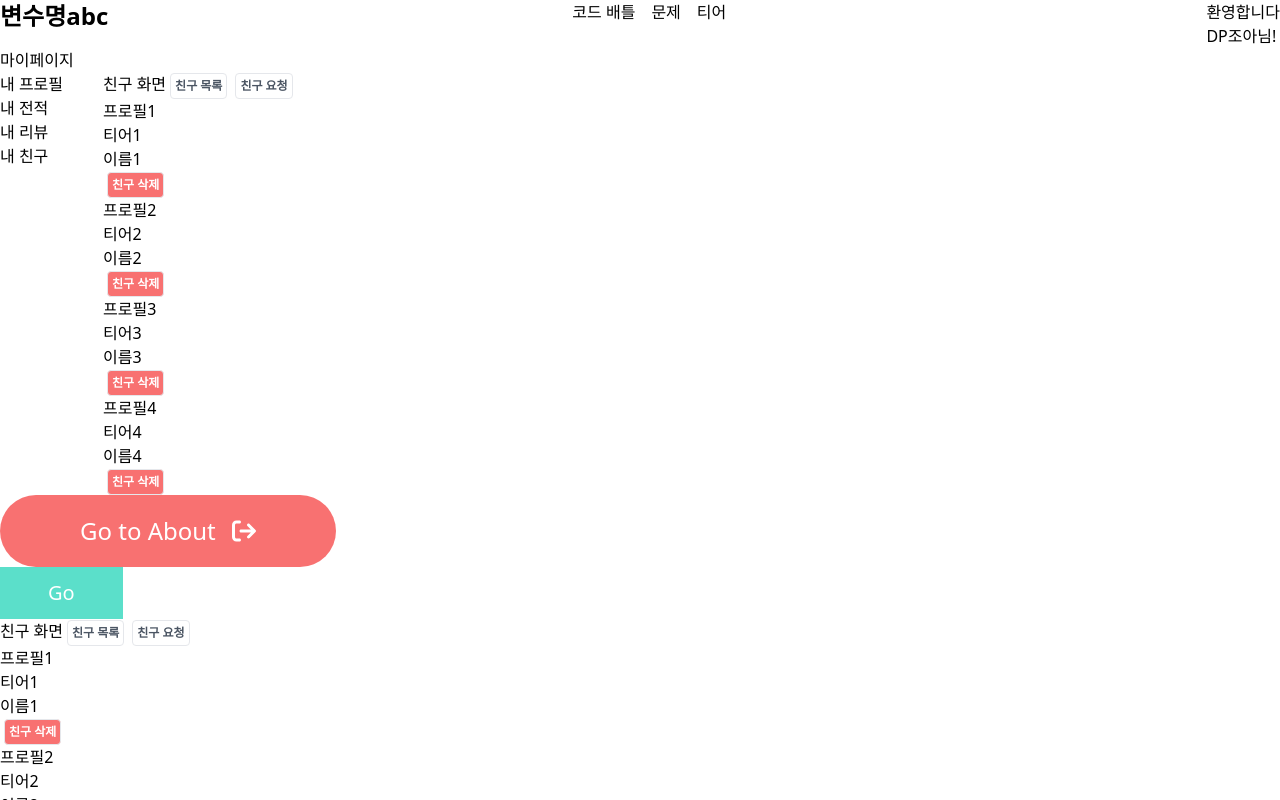
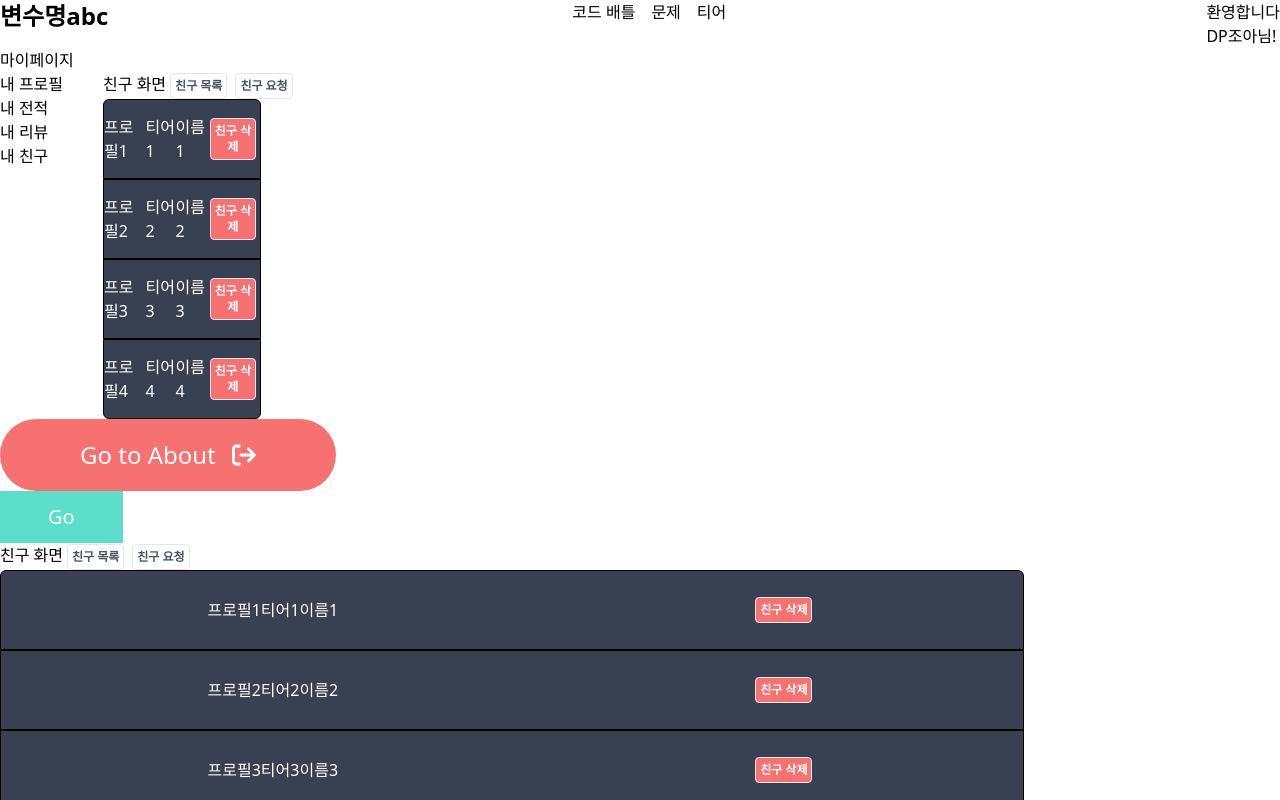
Before and after one commit to varABC-A508/varabc, a React (Create React App) app in the folder frontend/varabc/: page /mypage/friends in a window 1280 px wide. Shown: the top 800 px of the page. Built offline with nearby package versions, Linux system fonts and the light colour scheme.

Commit message:
feat/list-friends  [S09P12A508-496]: 친구 리스트 완성

```diff
--- a/frontend/varabc/src/components/common/list/FriendsList.js
+++ b/frontend/varabc/src/components/common/list/FriendsList.js
@@ -6,7 +6,6 @@ const FriendsList = ({ isMyFriends }) => {
 
   // 친구 목록을 저장할 상태 변수
   const [friends, setFriends] = useState([]);
-
 
   const myFriend = () => {
     console.log('친구 목록');
@@ -52,17 +51,23 @@ const FriendsList = ({ isMyFriends }) => {
   }, []);
 
   return (
-    <div>
+    <div >
       {friends.length === 0 ? (
         <p>목록이 없습니다.</p>
       ) : (
         <ul>
-          {friends.map(friend => (
+          {friends.map((friend, index) => (
             // 임시 값 수정 필요
-            <li key={friend.id}>
+            <li
+              key={friend.id}
+              className={`bg-gray-700 text-white hover:bg-gray-200 flex justify-around items-center h-20  w-4/5 border border-black
+              ${index === 0 ? 'rounded-t-md' : ''} ${index === friends.length - 1 ? 'rounded-b-md' : ''}`}
+            >
+              <div className="flex justify-start">
                 <p>{friend.profile}</p>
                 <p>{friend.teer}</p>
                 <p>{friend.name}</p>
+              </div>
               {isMyFriends ? (
                 <SmButton text={"친구 삭제"} bgColor={"red"} />
               ) : (
--- a/frontend/varabc/src/pages/myPage/Friends.js
+++ b/frontend/varabc/src/pages/myPage/Friends.js
@@ -6,21 +6,21 @@ export const Friends = () => {
 
   const [isFriendslist, setIsFriendslist] = useState(true);
 
-  const FriendList = () => {
+  const handleFriendListClick = () => {
     setIsFriendslist(true);
   }
 
-  const FriendRequestList = () => {
+  const handleFriendRequestListClick = () => {
     setIsFriendslist(false);
   }
 
   return (
     <div>
       친구 화면
-      <SmButton onClick={FriendList} text={'친구 목록'} bgColor={'basic'} />
-      <SmButton onClick={FriendRequestList} text={'친구 요청'} bgColor={'basic'} />
+      <SmButton onClick={handleFriendListClick} text={'친구 목록'} bgColor={'basic'} />
+      <SmButton onClick={handleFriendRequestListClick} text={'친구 요청'} bgColor={'basic'} />
 
-      <FriendsList isMyFriends={isFriendslist} />
+      <FriendsList key={isFriendslist} isMyFriends={isFriendslist} />
     </div>
   );
 };
```
Lines whose indentation alone changed are shown as unchanged.
